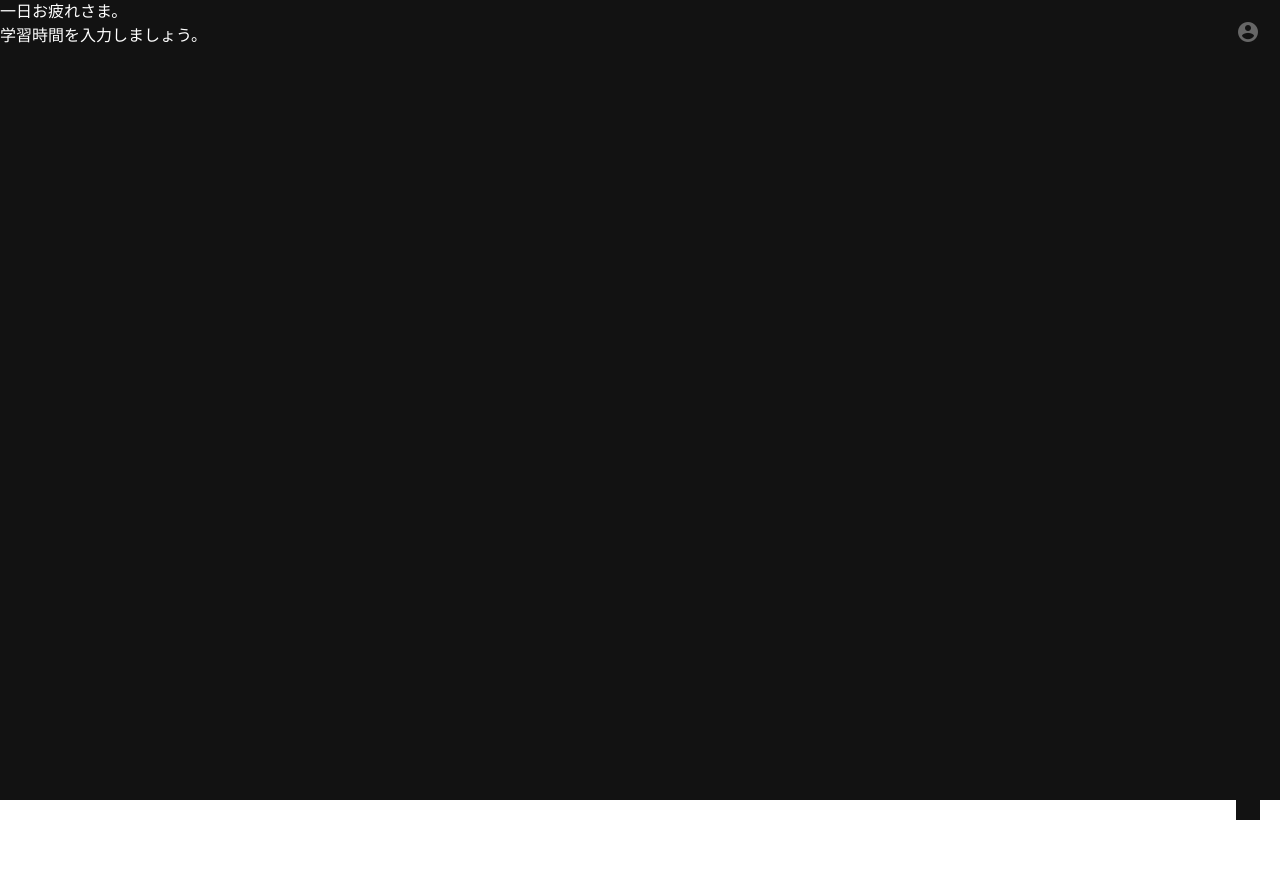
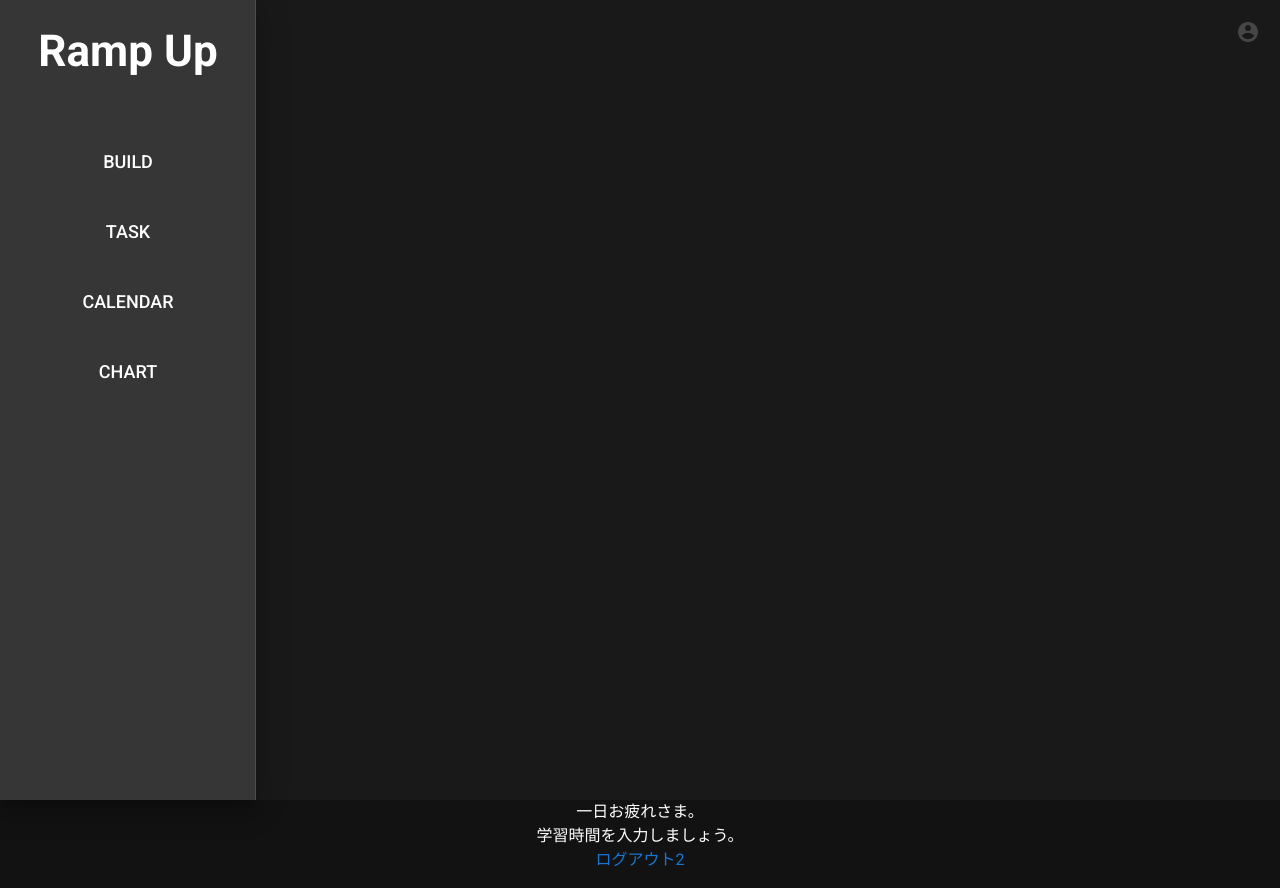
Before and after one commit to Kenchiki-chiki/ramp-up-front, a Nuxt app: page /build in a window 1280 px wide. Before the commit the page ends 800 px from the top, so only its background shows below. Built offline with nearby package versions, Linux system fonts and the light colour scheme; no server answers.

Commit message:
ナビバーの作成

```diff
--- a/components/account_icon.vue
+++ b/components/account_icon.vue
@@ -26,7 +26,7 @@
             <v-list-item>
               <v-list-item-title
                class="text--darken-3 mb-1"
-               @click="$auth.logout()"
+               @click="logout"
               >
               ログアウト
               </v-list-item-title>
@@ -43,13 +43,27 @@
 
 <script>
 export default {
+  middleware({ store, redirect }) {
+    console.log('===== middleware ====')
+    console.log(store.$auth.loggedIn)
+    if(!store.$auth.loggedIn) {
+      redirect('/login');
+    }
+  },
   name: 'App',
   data() {
     return {
       drawer: false
     }
   },
+  created() {
+    console.log('created')
+  },
   methods: {
+    logout () {
+      console.log(this.$auth.user)
+      this.$auth.logout();
+    },
     deleteUser() {
       this.$axios
         .delete('http://localhost:3000/api/v1/auth', {
--- /dev/null
+++ b/components/navbar.vue
@@ -0,0 +1,87 @@
+<template>
+  <v-app>
+
+    <v-navigation-drawer
+      id="navbar"
+      v-model="drawer"
+      fixed
+      temporary
+    >
+    <v-list
+      nav
+      dense
+    >
+      <v-list-item-group>
+          <h1>Ramp Up</h1>
+        <v-list-item>
+          <v-list-item-title
+            class="navbar-title"
+            @click="$router.push('build')"
+          >
+          BUILD
+          </v-list-item-title>
+        </v-list-item>
+        <v-list-item>
+          <v-list-item-title
+            class="navbar-title"
+            @click="$router.push('task')"
+          >
+          TASK
+          </v-list-item-title>
+        </v-list-item>
+        <v-list-item>
+          <v-list-item-title
+            class="navbar-title"
+            @click="$router.push('calendar')"
+          >
+          CALENDAR
+          </v-list-item-title>
+        </v-list-item>
+        <v-list-item>
+          <v-list-item-title
+           class="navbar-title"
+            @click="$router.push('chart')"
+          >
+          CHART
+          </v-list-item-title>
+        </v-list-item>
+
+      </v-list-item-group>
+
+    </v-list>
+
+    </v-navigation-drawer>
+
+  </v-app>
+</template>
+
+<script>
+export default {
+  data() {
+    return {
+      drawer:true
+    }
+  }
+}
+</script>
+
+<style>
+/* width 256 */
+h1 {
+  font-size: 44px;
+  padding: 10px 0 45px 0;
+}
+
+#navbar {
+  visibility: visible !important;
+  transform: translateX(0%) !important;
+}
+.navbar-title {
+  padding: 25px 0 25px 0;
+  font-size: 18px !important;
+}
+
+
+
+
+</style>
--- a/pages/build.vue
+++ b/pages/build.vue
@@ -1,18 +1,47 @@
 <template>
-  <div>
+  <div class="comment">
+    <navbar/>
     <account/>
     <div>一日お疲れさま。</div>
     <div>学習時間を入力しましょう。</div>
+    <a @click="$auth.logout()">ログアウト2</a>
+    <p>{{user}}</p>
   </div>
 </template>
 
 
 
 <script>
+import Navbar from '~/components/navbar.vue'
 import Account from '~/components/account_icon.vue'
 export default {
+  middleware({ store, redirect }) {
+    console.log('===== build2 middleware ====')
+    console.log(store.$auth.loggedIn)
+    if(!store.$auth.loggedIn) {
+      redirect('/login');
+    }
+  },
   components: {
+    Navbar,
     Account
+  },
+  computed: {
+    user() {
+      console.log(this.$auth.user)
+      return this.$auth.user;
+    }
+  },
+  methods: {
+    logout2 () {
+      this.$auth.logout();
+    },
   }
 }
 </script>
+
+<style>
+.comment {
+  text-align: center;
+}
+</style>
--- /dev/null
+++ b/pages/calendar.vue
@@ -0,0 +1,3 @@
+<template>
+  <div>◯年◯月</div>
+</template>
--- /dev/null
+++ b/pages/chart.vue
@@ -0,0 +1,3 @@
+<template>
+  <div>chart</div>
+</template>
--- a/pages/sign_in.vue
+++ b/pages/sign_in.vue
@@ -36,6 +36,11 @@
 
 <script>
 export default {
+  middleware({ store, redirect }) {
+    if(store.$auth.loggedIn) {
+      redirect('/build');
+    }
+  },
   data() {
     return {
       password: '',
@@ -43,11 +48,6 @@ export default {
     }
   },
   methods: {
-    middleware({ store, redirect }) {
-    if(store.$auth.loggedIn) {
-      redirect('/build');
-    }
-  },
     // loginメソッドの呼び出し
     async loginWithAuthModule() {
       await this.$auth
--- /dev/null
+++ b/pages/task.vue
@@ -0,0 +1,3 @@
+<template>
+  <div>明日のタスクを設定しましょう</div>
+</template>
```
